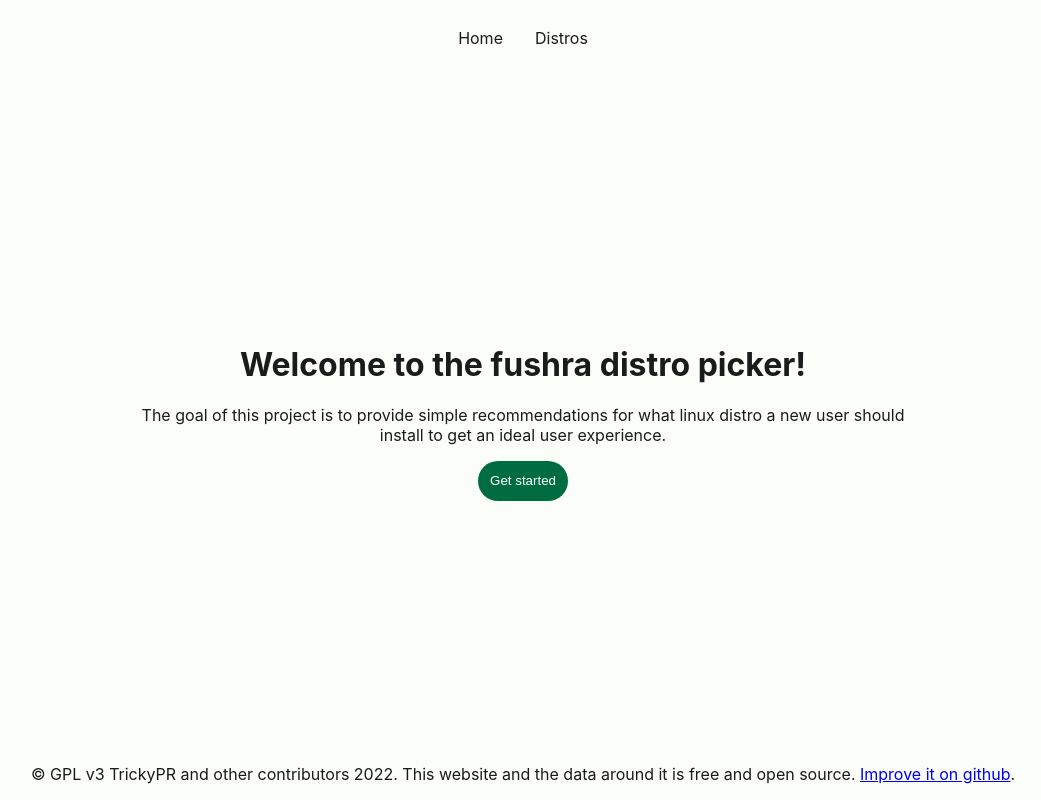
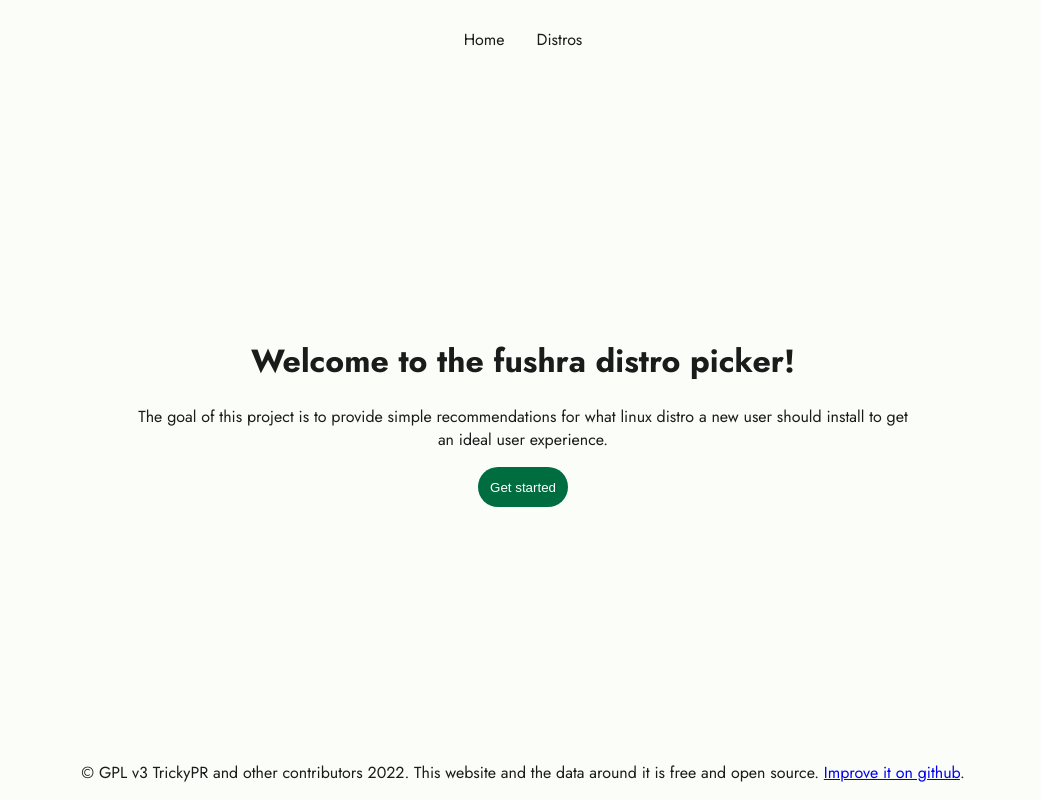
Before and after one commit to fushra/distros, a Next.js app: page / in a window 1280 px wide. Shown: the whole page, without its empty margins (117-1158 px from the left). Built offline with nearby package versions, Linux system fonts and the light colour scheme.

Commit message:
💄 Set default font to jost

```diff
--- a/src/pages/_document.tsx
+++ b/src/pages/_document.tsx
@@ -17,6 +17,13 @@
       <Html>
         <Head>
           <meta charSet="UTF-8" />
+
+          <link rel="preconnect" href="https://fonts.googleapis.com" />
+          <link rel="preconnect" href="https://fonts.gstatic.com" crossOrigin />
+          <link
+            href="https://fonts.googleapis.com/css2?family=Jost:wght@400;700&display=swap"
+            rel="stylesheet"
+          />
         </Head>
         <body>
           <Main />
--- a/src/pages/index.scss
+++ b/src/pages/index.scss
@@ -113,8 +113,8 @@
 
 body {
   margin: 0;
-  font-family: -apple-system, BlinkMacSystemFont, 'Segoe UI', 'Roboto', 'Oxygen',
-    'Ubuntu', 'Cantarell', 'Fira Sans', 'Droid Sans', 'Helvetica Neue',
+  font-family: 'Jost', -apple-system, BlinkMacSystemFont, 'Segoe UI', 'Roboto',
+    'Oxygen', 'Ubuntu', 'Cantarell', 'Fira Sans', 'Droid Sans', 'Helvetica Neue',
     sans-serif;
   -webkit-font-smoothing: antialiased;
   -moz-osx-font-smoothing: grayscale;
```
